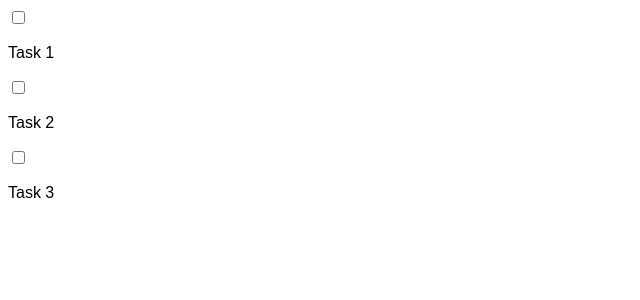
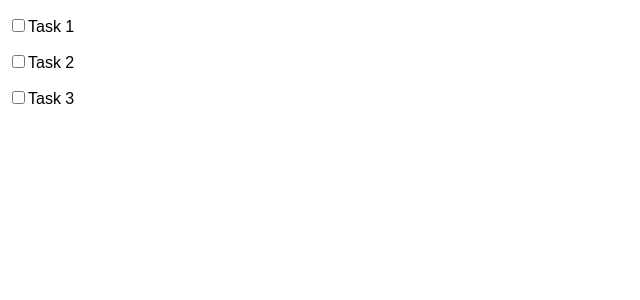
Before and after one commit to TanishqSingla/react, a React (Create React App) app: page / in a window 1280 px wide. Shown: the top 300 px of the page, without its empty margins (0-640 px from the left). Built offline with nearby package versions, Linux system fonts and the light colour scheme.

Commit message:
striking on checking done

```diff
--- a/src/App.js
+++ b/src/App.js
@@ -23,10 +23,21 @@ class App extends Component {
     ],
   };
 
+  complete = (id) => {
+    this.setState({
+      todos: this.state.todos.map((todo) => {
+        if (todo.id === id) {
+          todo.completed = !todo.completed;
+        }
+        return todo;
+      }),
+    });
+  };
+
   render() {
     return (
       <div className="App">
-        <Todo todos={this.state.todos} />
+        <Todo todos={this.state.todos} complete={this.complete} />
       </div>
     );
   }
--- a/src/components/Todo.js
+++ b/src/components/Todo.js
@@ -3,14 +3,10 @@ import TodoItem from "./TodoItem";
 import PropTypes from "prop-types";
 
 class Todo extends Component {
-  complete = () => {
-    console.log("ok");
-  };
-
   render() {
     //This will render the declared jsx to each of the mapped items
     return this.props.todos.map((todo) => (
-      <TodoItem key={todo.id} todo={todo} complete={this.complete} />
+      <TodoItem key={todo.id} todo={todo} complete={this.props.complete} />
     ));
   }
 }
--- a/src/components/TodoItem.js
+++ b/src/components/TodoItem.js
@@ -9,10 +9,16 @@ class TodoItem extends Component {
   };
 
   render() {
+    const { title, id } = this.props.todo;
     return (
       <div>
-        <input type="checkbox" onChange={this.props.complete} />
-        <p style={this.getStyle()}>{this.props.todo.title}</p>
+        <p style={this.getStyle()}>
+          <input
+            type="checkbox"
+            onChange={this.props.complete.bind(this, id)}
+          />
+          {title}
+        </p>
       </div>
     );
   }
```
